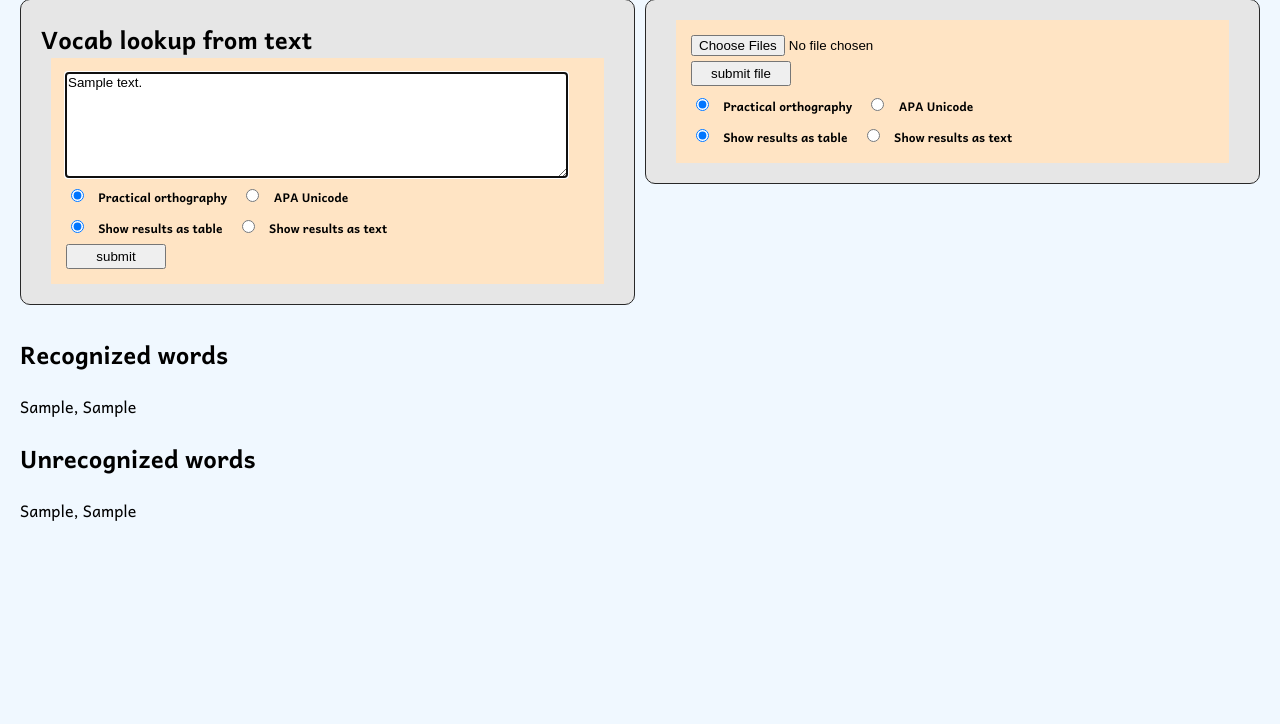
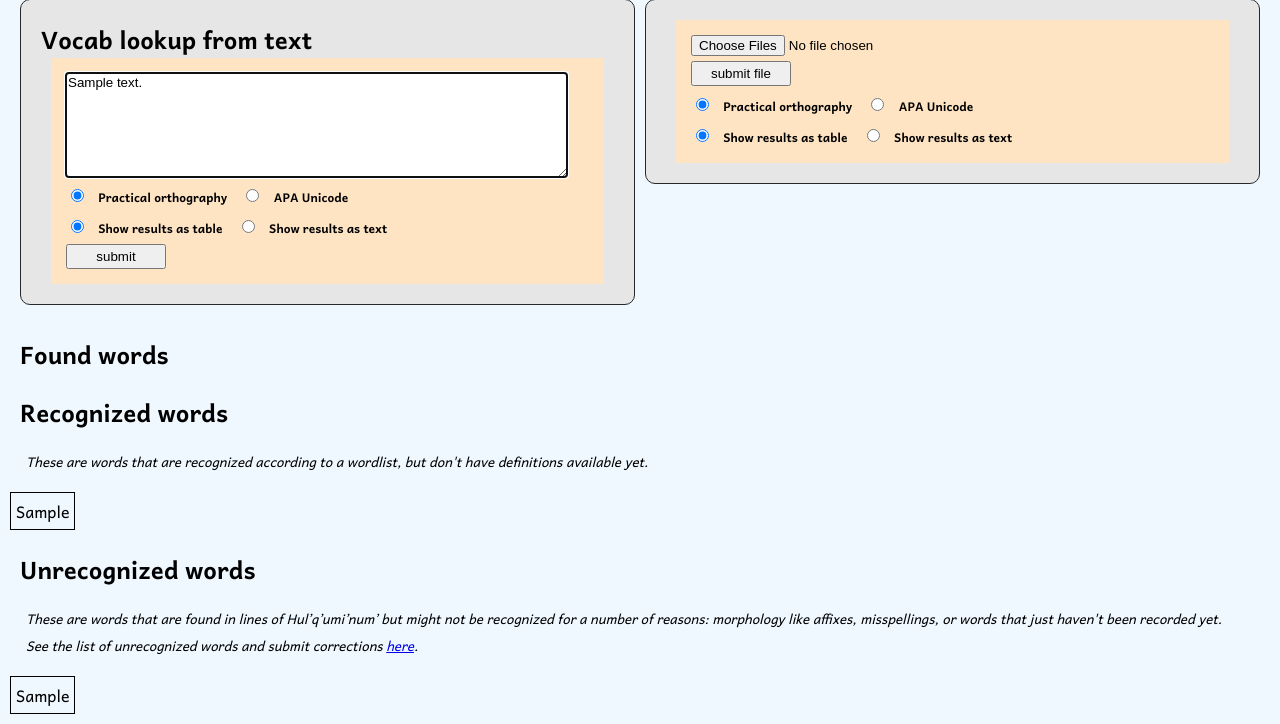
Before and after one commit to hlcsdb/hulqcorpustools, a Flask app: template hulqcorpustools/webapps/templates/vocab-lookup.html in a window 1280 px wide. Shown: the part 198-922 px from the top of the page. Before the commit the page ends 719 px from the top, so only its background shows below. Run offline with Flask 2, Linux system fonts and the light colour scheme; the template is opened without the code that fills it: most values are stand-ins (such as "Sample title", 1, 10 or a date in 2020); parts of the project's set-up code (start-up, migrations or seed data) failed here and were passed over.

Commit message:
interface changes

```diff
--- a/hulqcorpustools/webapps/static/tools.css
+++ b/hulqcorpustools/webapps/static/tools.css
@@ -172,10 +172,15 @@
 
 table {
     table-layout: auto;
-    border-collapse: collapse
+    border-collapse: collapse;
+    margin: 10px
 }
 
 td {
     border: 1px solid black;
     padding: 5px
 }
+
+h2 {
+    margin-bottom: 0px
+}
--- a/hulqcorpustools/webapps/static/vocab.css
+++ b/hulqcorpustools/webapps/static/vocab.css
@@ -1,3 +1,17 @@
 .advanced {
     display: none;
 }
+
+/* caption {
+    font-size: 20pt
+} */
+
+li.files-searched {
+    font-size: 12pt;
+
+}
+
+div.table-info > * {
+    font-size: 10pt;
+    margin: 6px 6px;
+}
--- a/hulqcorpustools/webapps/templates/vocab-lookup.html
+++ b/hulqcorpustools/webapps/templates/vocab-lookup.html
@@ -62,6 +62,8 @@
       </form>
     </div>
 
+
+    <!-- File submission form -->
     <div class="tool">
       <form enctype="multipart/form-data" method="post" class="user-prompt-container">
         <input type="file" name="vocab-lookup-files" multiple accept=".docx,.doc,.txt">
@@ -87,23 +89,23 @@
           <input type="radio" id="display-paragraph" value="display-paragraph" name="results-display" {%- if vocab_lookup['results_display'] == 'display-paragraph' -%} checked {%- endif -%}>
           <label for="return-paragraph">Show results as text</label>
         </div>
-
       </form>
     </div>
 
 
+    <!-- Found words results -->
   </div>
   {%- if vocab_lookup -%}
+    <h2>Found words</h2>
     {%- if vocab_lookup['vocab_found'] -%}
       {%- if vocab_lookup['results_display'] == 'display-table' -%}
       <div class="results">
         <table>
           <caption>
-            Vocab words
-            {% if vocab_lookup['file_names'] %} found in
-            <ul>
+            {% if vocab_lookup['file_names'] %}
+            <ul>found in
             {%- for file_name in vocab_lookup['file_names'] -%}
-            <li><i>{{ file_name }}</i></li>
+            <li class="files-searched">{{ file_name }}</li>
             {%- endfor -%}
             {% endif %}
           </ul>
@@ -141,18 +143,37 @@
           {%- endfor -%}
         </div>
         {%- endif -%}
+
+        <!-- Recognized words results -->
+        {% if vocab_lookup['known_words'] %}
         <h2>Recognized words</h2>
-        <p>
-        {% for known_word in vocab_lookup['known_words'][:-1] %}
-        {{ known_word }},
-        {% endfor %} {{ vocab_lookup['known_words'][-1] }}
-        </p>
+        <div class="table-info"><p><i>These are words that are recognized according to a wordlist, but don't have definitions available yet.</i></p>
+        </div>
+        <table>
+          {% for known_word in vocab_lookup['known_words'] %}
+            <tr>
+              <td>{{ known_word }}</td>
+            </tr>
+          {% endfor %}
+        </table>
+        {% endif %}
+
+        <!-- Unrecognized words results -->
+        {% if vocab_lookup['unknown_words'] %}
         <h2>Unrecognized words</h2>
-        <p>
-          {% for unknown_word in vocab_lookup['unknown_words'][:-1] %}
-          {{ unknown_word }},
-          {% endfor %} {{ vocab_lookup['unknown_words'][-1] }}
-        </p>
+        <div class="table-info">
+        <p><i>These are words that are found in lines of Hul’q’umi’num’ but might not be recognized for a number of reasons: morphology like affixes, misspellings, or words that just haven't been recorded yet.</i></p>
+        <p><i>See the list of unrecognized words and submit corrections <a href="https://docs.google.com/spreadsheets/d/1tjVQh6ZWGqLpxu4ewWcb2714TCCvv8INxhHaSYG87X8/edit#gid=1827529214">here</a>.</i></p>
+        </div>
+        <table>
+          {% for unknown_word in vocab_lookup['unknown_words'] %}
+          <tr>
+            <td>{{ unknown_word }}</td>
+          </tr>
+          {% endfor %}
+          </table>
+        {% endif %}
+
     </div>
       {%- endif -%}
     {%- endif -%}
```
